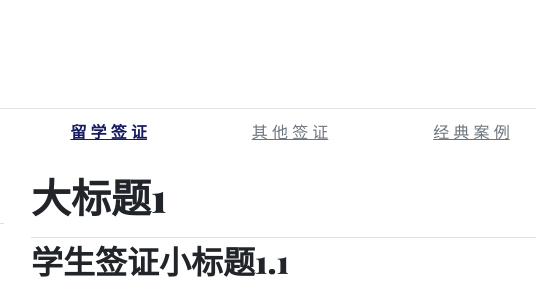
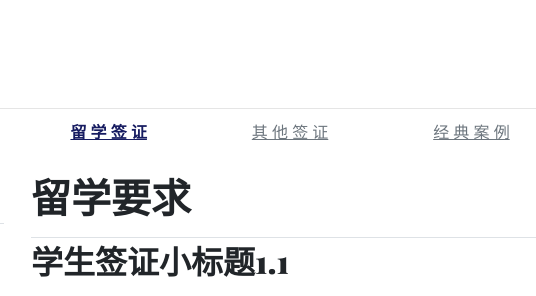
Before and after one commit to AueasegroupEve/AuEaseGroup_website-main, a plain HTML site: page studentvisa.html in a window 1280 px wide. Shown: the top 296 px of the page, 342-878 px from the left. Drawn offline with nearby package versions, Linux system fonts and the light colour scheme.

Commit message:
Update studentvisa.html

```diff
--- a/studentvisa.html
+++ b/studentvisa.html
@@ -474,7 +474,7 @@
     <div class="" style="flex: 0 0 auto; width: 75%;">
 
         <h3 id="skilled" class="mb-1 border-bottom" style="margin-top: 1.5vh; padding-bottom: 2vh; font-weight: 900; font-size: 2.5rem; ">
-            大标题1
+            留学要求
         </h3>
 
           <!-- 1.1 -->
```
